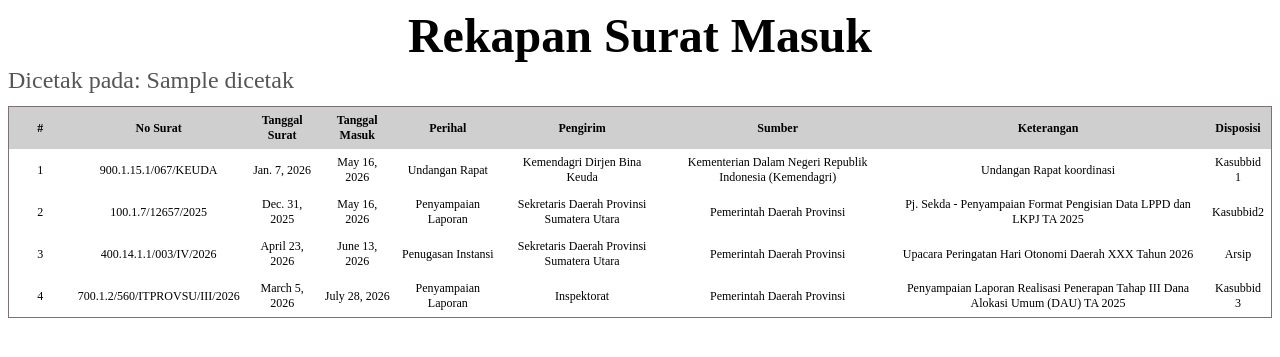
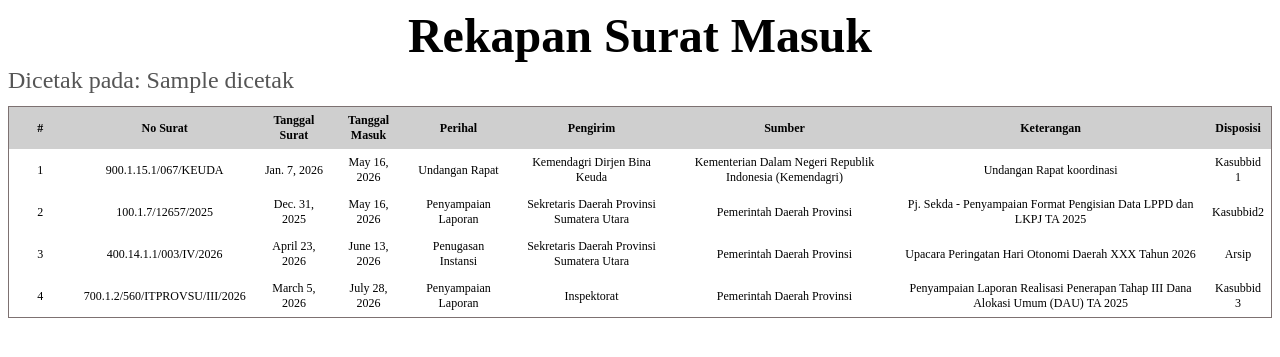
Before and after one commit to Mhdkabulmaulana/spk-surat, a Django app: template templates/surat/export_pdf.html in a window 1280 px wide. Shown: the top 357 px of the page. Run offline with Django 5.2, Linux system fonts and the light colour scheme; data comes from the database, SQL or seed files in the repository; the template is opened without the code that fills it: values that come from a table or form of the project are taken from there, most other values are stand-ins (such as "Sample title", 1, 10 or a date in 2020).

Commit message:
Perbaiki export PDF

```diff
--- a/templates/surat/export_pdf.html
+++ b/templates/surat/export_pdf.html
@@ -27,7 +27,7 @@
     <table style="width:100%; border:1px solid #7d7171; border-collapse:collapse; font-size:12px;">
       <tr style="background-color:#cfcfcf;">
         <th style="padding:6px; text-align:center; width:5%;">#</th>
-        <th style="padding:6px; text-align:center;">No Surat</th>
+        <th style="padding:12px; text-align:center;">No Surat</th>
         <th style="padding:6px; text-align:center;">Tanggal Surat</th>
         <th style="padding:6px; text-align:center;">Tanggal Masuk</th>
         <th style="padding:6px; text-align:center;">Perihal</th>
@@ -39,7 +39,7 @@
       {% for surat in surat_qs %}
       <tr>
         <td style="padding:6px; text-align:center;">{{ forloop.counter }}</td>
-        <td style="padding:6px; text-align:center;">{{ surat.no_surat }}</td>
+        <td style="padding:12px; text-align:center;">{{ surat.no_surat }}</td>
         <td style="padding:6px; text-align:center;">{{ surat.tanggal_surat }}</td>
         <td style="padding:6px; text-align:center;">{{ surat.tanggal }}</td>
         <td style="padding:6px; text-align:center;">{{ surat.perihal.hal }}</td>
```
